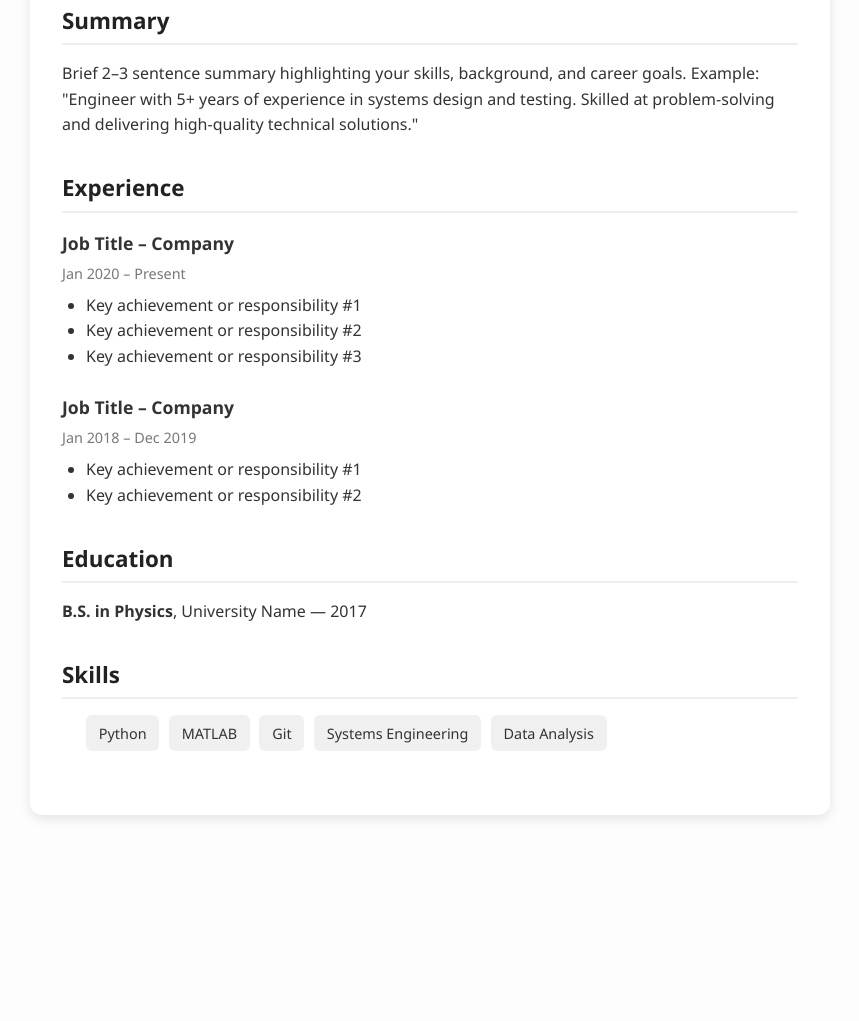
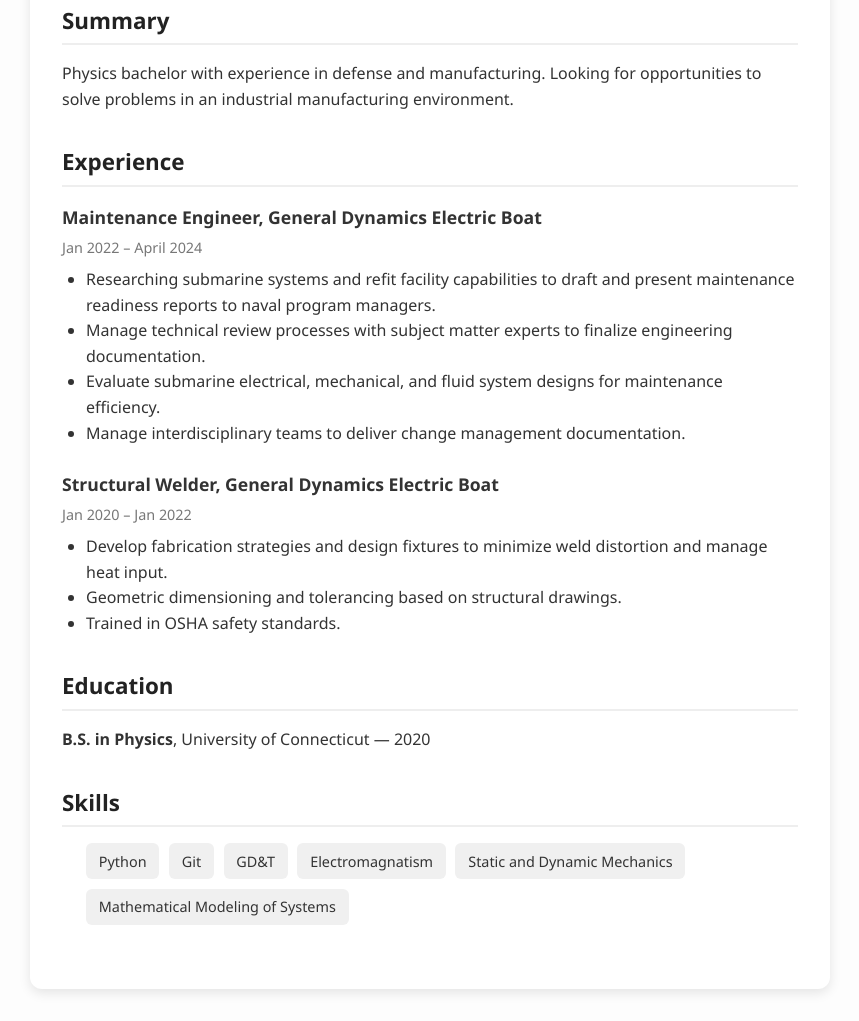
Before and after one commit to cjs-git/cjs-git.github.io, a plain HTML site: page index.html in a window 1280 px wide. Shown: the part 217-1238 px from the top of the page, without its empty margins (210-1069 px from the left). Before the commit the page ends 1064 px from the top, so only its background shows below. Drawn offline with Linux system fonts and the light colour scheme.

Commit message:
Update index.html

```diff
--- a/index.html
+++ b/index.html
@@ -12,57 +12,57 @@
       <h1>Christian Sweeney</h1>
       <p class="subtitle">Engineer | Boston, Massachusetts</p>
       <p>
-        <a href="mailto:your.email@example.com">christian@christiansweeney.me</a> |
-        <a href="https://linkedin.com/in/yourprofile" target="_blank">LinkedIn</a> |
-        <a href="https://github.com/yourgithub" target="_blank">GitHub</a>
+        <a href="mailto:christian@christiansweeney.me">christian@christiansweeney.me</a> |
+        <a href="https://linkedin.com/in/christian-sweeney-a3b8011b4/" target="_blank">LinkedIn</a> |
+        <a href="https://github.com/cjs-git" target="_blank">GitHub</a>
       </p>
     </header>
 
     <section>
       <h2>Summary</h2>
       <p>
-        Brief 2–3 sentence summary highlighting your skills, background, and
-        career goals. Example: "Engineer with 5+ years of experience in systems
-        design and testing. Skilled at problem-solving and delivering
-        high-quality technical solutions."
+        Physics bachelor with experience in defense and manufacturing. Looking for opportunities to solve problems in an industrial manufacturing environment.
       </p>
     </section>
 
     <section>
       <h2>Experience</h2>
       <div class="job">
-        <h3>Job Title – Company</h3>
-        <p class="date">Jan 2020 – Present</p>
+        <h3>Maintenance Engineer, General Dynamics Electric Boat </h3>
+        <p class="date">Jan 2022 – April 2024</p>
         <ul>
-          <li>Key achievement or responsibility #1</li>
-          <li>Key achievement or responsibility #2</li>
-          <li>Key achievement or responsibility #3</li>
+          <li>Researching submarine systems and refit facility capabilities to draft and present maintenance readiness reports to naval program managers.</li>
+          <li>Manage technical review processes with subject matter experts to finalize engineering documentation.</li>
+          <li>Evaluate submarine electrical, mechanical, and fluid system designs for maintenance efficiency.</li>
+          <li>Manage interdisciplinary teams to deliver change management documentation.</li>
         </ul>
       </div>
 
       <div class="job">
-        <h3>Job Title – Company</h3>
-        <p class="date">Jan 2018 – Dec 2019</p>
+        <h3>Structural Welder, General Dynamics Electric Boat</h3>
+        <p class="date">Jan 2020 – Jan 2022</p>
         <ul>
-          <li>Key achievement or responsibility #1</li>
-          <li>Key achievement or responsibility #2</li>
+          <li>Develop fabrication strategies and design fixtures to minimize weld distortion and manage heat input.</li>
+          <li>Geometric dimensioning and tolerancing based on structural drawings.</li>
+          <li>Trained in OSHA safety standards.</li>
         </ul>
       </div>
     </section>
 
     <section>
       <h2>Education</h2>
-      <p><strong>B.S. in Physics</strong>, University Name — 2017</p>
+      <p><strong>B.S. in Physics</strong>, University of Connecticut — 2020</p>
     </section>
 
     <section>
       <h2>Skills</h2>
       <ul class="skills">
         <li>Python</li>
-        <li>MATLAB</li>
         <li>Git</li>
-        <li>Systems Engineering</li>
-        <li>Data Analysis</li>
+        <li>GD&T</li>
+        <li>Electromagnatism</li>
+        <li>Static and Dynamic Mechanics</li>
+        <li>Mathematical Modeling of Systems</li>
       </ul>
     </section>
   </div>
```
